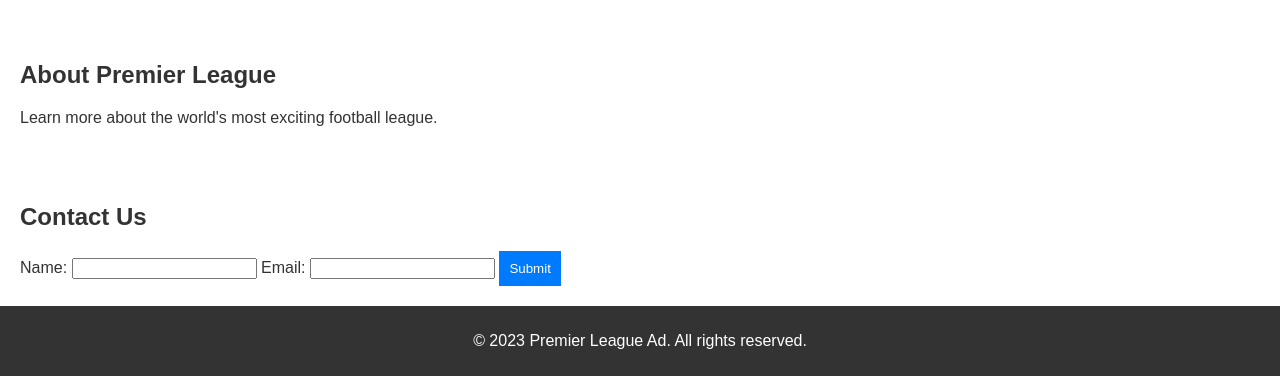
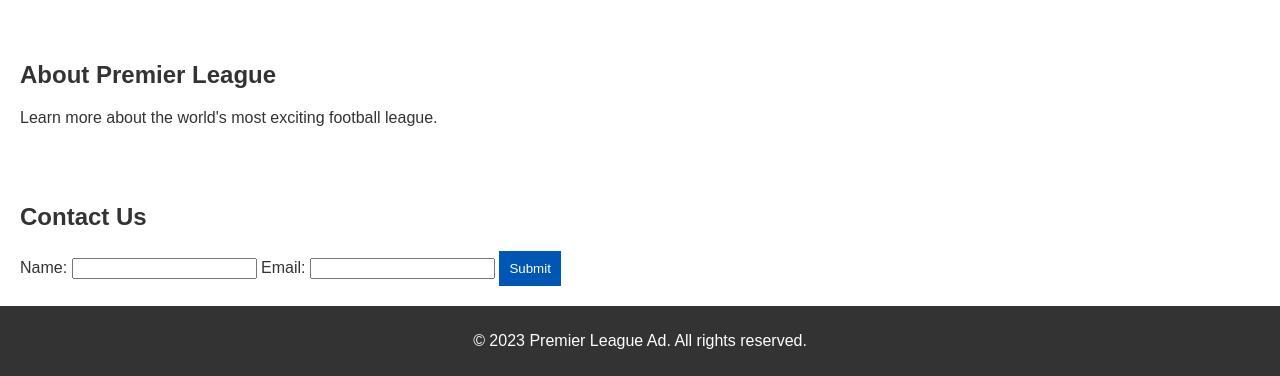
Before and after one commit to abhishek-marpu/Updated-Chatgpt-se, a plain HTML site: page index.html in a window 1280 px wide. Shown: the part 1055-1431 px from the top of the page. Drawn offline with Linux system fonts and the light colour scheme.

Commit message:
Update index.html

```diff
--- a/index.html
+++ b/index.html
@@ -45,17 +45,17 @@
 
         button {
             padding: 10px;
-            background-color: #007BFF;
             color: #fff;
             border: none;
             cursor: pointer;
         }
 
-        /* Improved contrast for the Submit and Watch Now buttons */
-        button[type="submit"],
         button.watch-now {
-            background-color: #007BFF;
-            color: #fff;
+            background-color: #0056b3;
+        }
+
+        button.submit {
+            background-color: #0056b3;
         }
 
         footer {
@@ -107,7 +107,7 @@
             <label for="email">Email:</label>
             <input type="email" id="email" name="email" required>
 
-            <button type="submit">Submit</button>
+            <button type="submit" class="submit">Submit</button>
         </form>
     </section>
 
```
